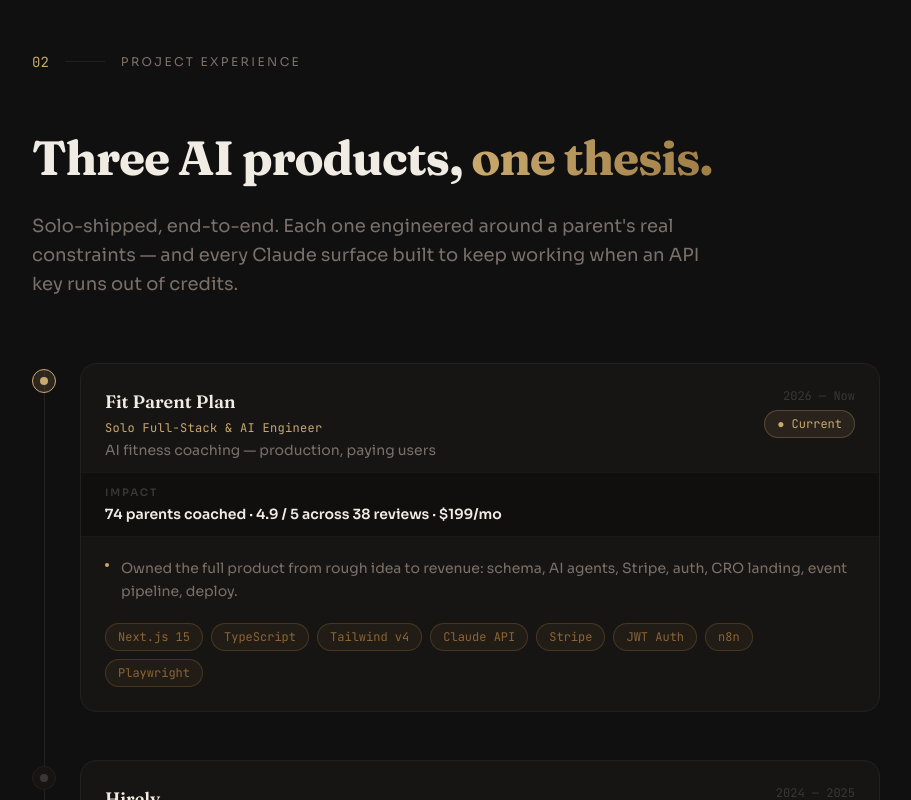
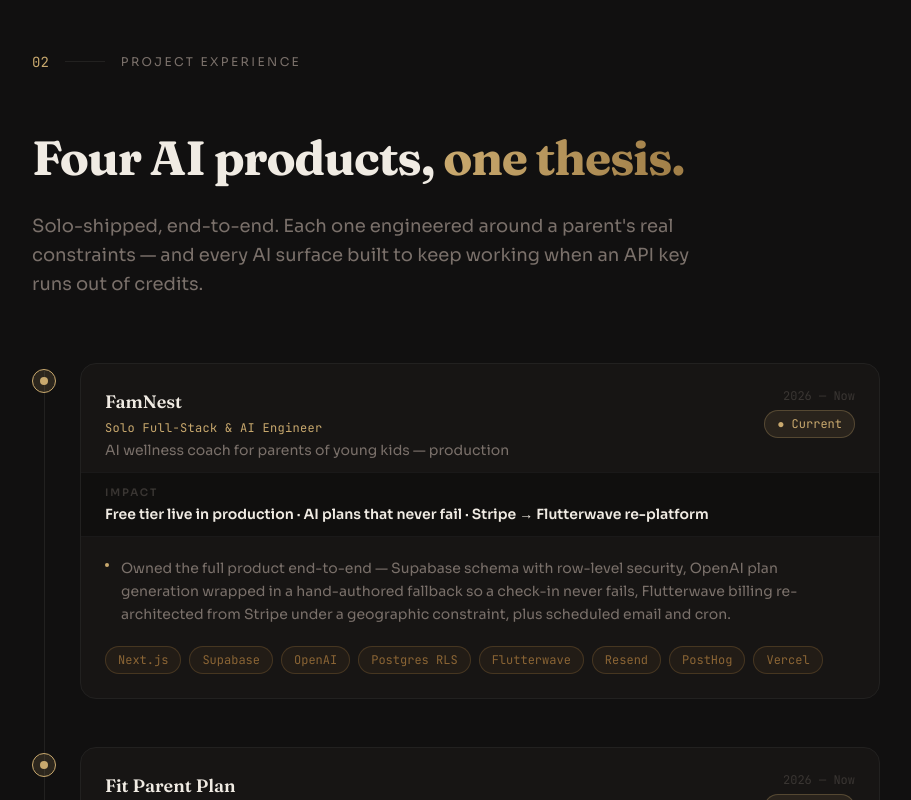
Before and after one commit to virginiamwega2-svg/my-portfolio, a Next.js app: page / in a window 1280 px wide. Shown: the part 2060-2860 px from the top of the page, without its empty margins (184-1095 px from the left). Built offline with nearby package versions, Linux system fonts and the light colour scheme; no server answers.

Commit message:
feat: add FamNest to Project Experience timeline as current
Lead entry in the experience timeline; bump counts three→four and
generalize "Claude surface" to "AI surface" since FamNest runs on OpenAI.

Co-Authored-By: Claude Opus 4.8 <noreply@anthropic.com>

```diff
--- a/app/components/Experience.tsx
+++ b/app/components/Experience.tsx
@@ -1,6 +1,18 @@
 import AnimateIn from "./AnimateIn";
 
 const PROJECTS = [
+  {
+    title:   "FamNest",
+    role:    "Solo Full-Stack & AI Engineer",
+    context: "AI wellness coach for parents of young kids — production",
+    period:  "2026 — Now",
+    current: true,
+    headline: "Free tier live in production · AI plans that never fail · Stripe → Flutterwave re-platform",
+    bullets: [
+      "Owned the full product end-to-end — Supabase schema with row-level security, OpenAI plan generation wrapped in a hand-authored fallback so a check-in never fails, Flutterwave billing re-architected from Stripe under a geographic constraint, plus scheduled email and cron.",
+    ],
+    stack: ["Next.js", "Supabase", "OpenAI", "Postgres RLS", "Flutterwave", "Resend", "PostHog", "Vercel"],
+  },
   {
     title:   "Fit Parent Plan",
     role:    "Solo Full-Stack & AI Engineer",
@@ -42,7 +54,7 @@ const PROJECTS = [
 const FOOTER_NOTE = {
   heading: "What runs through every project",
   body:
-    "Three production AI products, one thesis: software designed around messy weeks, not happy paths. Every Claude surface ships with a graceful fallback. Every payment flow handles retries idempotently. Every schema decision is deliberate — built to be reliable for the parents who actually use it.",
+    "Four production AI products, one thesis: software designed around messy weeks, not happy paths. Every AI surface ships with a graceful fallback. Every payment flow handles retries idempotently. Every schema decision is deliberate — built to be reliable for the parents who actually use it.",
 };
 
 export default function Experience() {
@@ -64,7 +76,7 @@ export default function Experience() {
         {/* Headline */}
         <AnimateIn variant="left" delay={80}>
           <h2 className="text-4xl md:text-5xl font-bold text-text-primary tracking-tight leading-tight mb-6">
-            Three AI products,{" "}
+            Four AI products,{" "}
             <span className="text-transparent bg-clip-text bg-linear-to-r from-accent to-accent-dim">
               one thesis.
             </span>
@@ -73,7 +85,7 @@ export default function Experience() {
         <AnimateIn variant="left" delay={140}>
           <p className="text-text-secondary text-base md:text-lg leading-relaxed max-w-2xl mb-16">
             Solo-shipped, end-to-end. Each one engineered around a parent&apos;s
-            real constraints — and every Claude surface built to keep working
+            real constraints — and every AI surface built to keep working
             when an API key runs out of credits.
           </p>
         </AnimateIn>
```
